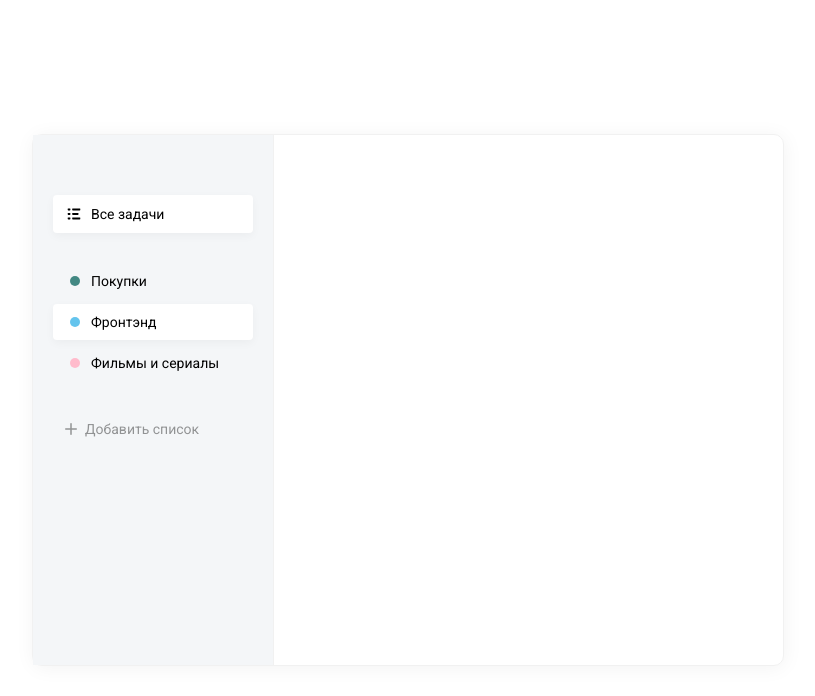
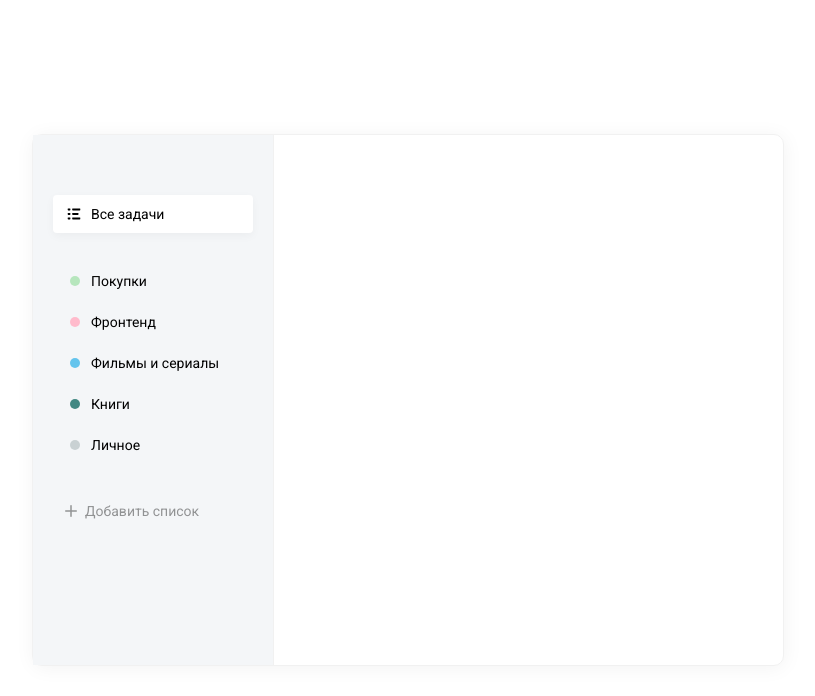
Before and after one commit to EossForos/todo-app, a React (Create React App) app: page / in a window 1280 px wide. Shown: the top 696 px of the page, without its empty margins (232-1047 px from the left). Built offline with nearby package versions, Linux system fonts and the light colour scheme.

Commit message:
DB colors

```diff
--- a/src/App.jsx
+++ b/src/App.jsx
@@ -1,10 +1,15 @@
-import React from 'react';
+import React, {useState} from 'react';
 import List from './components/List';
 import AddList from "./components/AddList";
 
 import DB from './assets/db'
 
 function App() {
+    const [lists, setLists] = useState(
+        DB.lists.map(item => {
+            item.color = DB.colors.filter(color => color.id === item.colorId)[0].name;
+            return item;
+        }));
     return (
         <div className="todo">
             <div className="todo__sidebar">
@@ -31,26 +36,12 @@ function App() {
                     ]}
                 />
                 <List
-                    items={[
-                        {
-                            color: 'green',
-                            name: 'Покупки'
-                        },
-                        {
-                            color: 'blue',
-                            name: 'Фронтэнд',
-                            active: true,
-                        },
-                        {
-                            color: 'pink',
-                            name: 'Фильмы и сериалы'
-                        },
-                    ]}
+                    items={lists}
                     isRemovable
                 />
                 <AddList colors={DB.colors}/>
             </div>
-            <div className="todo__tasks"> </div>
+            <div className="todo__tasks"></div>
         </div>
     );
 }
--- a/src/assets/db.json
+++ b/src/assets/db.json
@@ -2,7 +2,7 @@
   "lists": [
     {
       "id": 1,
-      "name": "Продажи",
+      "name": "Покупки",
       "colorId": 5
     },
     {
@@ -24,16 +24,6 @@
       "id": 5,
       "name": "Личное",
       "colorId": 1
-    },
-    {
-      "name": "Спорт",
-      "colorId": 3,
-      "id": 6
-    },
-    {
-      "name": "Курс по ReactJS ToDo",
-      "colorId": 7,
-      "id": 7
     }
   ],
   "tasks": [
@@ -68,40 +58,10 @@
       "id": 5
     },
     {
-      "listId": 1,
-      "text": "test",
-      "completed": false,
-      "id": 6
-    },
-    {
-      "listId": 1,
-      "text": "qweqwe",
-      "completed": false,
-      "id": 7
-    },
-    {
-      "listId": 1,
-      "text": "qweqwe",
-      "completed": true,
-      "id": 8
-    },
-    {
-      "listId": 1,
-      "text": "123",
-      "completed": false,
-      "id": 9
-    },
-    {
       "listId": 4,
       "text": "Купить 1984!",
       "completed": true,
       "id": 10
-    },
-    {
-      "listId": 2,
-      "text": "222",
-      "completed": true,
-      "id": 12
     },
     {
       "listId": 7,
@@ -120,12 +80,6 @@
       "text": "Сделали удаление и редактирование задач и списков",
       "completed": true,
       "id": 17
-    },
-    {
-      "listId": 8,
-      "text": "tttt",
-      "completed": false,
-      "id": 18
     }
   ],
   "colors": [
--- a/src/components/Badge/Badge.scss
+++ b/src/components/Badge/Badge.scss
@@ -15,4 +15,24 @@
   &--pink {
     background-color: #FFBBCC;
   }
+
+  &--lime {
+    background-color: #B6E6BD;
+  }
+
+  &--grey {
+    background-color: #C9D1D3;
+  }
+
+  &--purple {
+    background-color: #C355F5;
+  }
+
+  &--black {
+    background-color: #09011A;
+  }
+
+  &--red {
+    background-color: #FF6464;
+  }
 }
--- a/src/components/List/list.scss
+++ b/src/components/List/list.scss
@@ -15,6 +15,10 @@
     padding: 10px 12px;
     cursor: pointer;
     margin-bottom: 5px;
+
+    &:hover {
+      background: rgba(255, 255, 255, 0.5);
+    }
 
     &.active {
       background: #FFFFFF;
```
